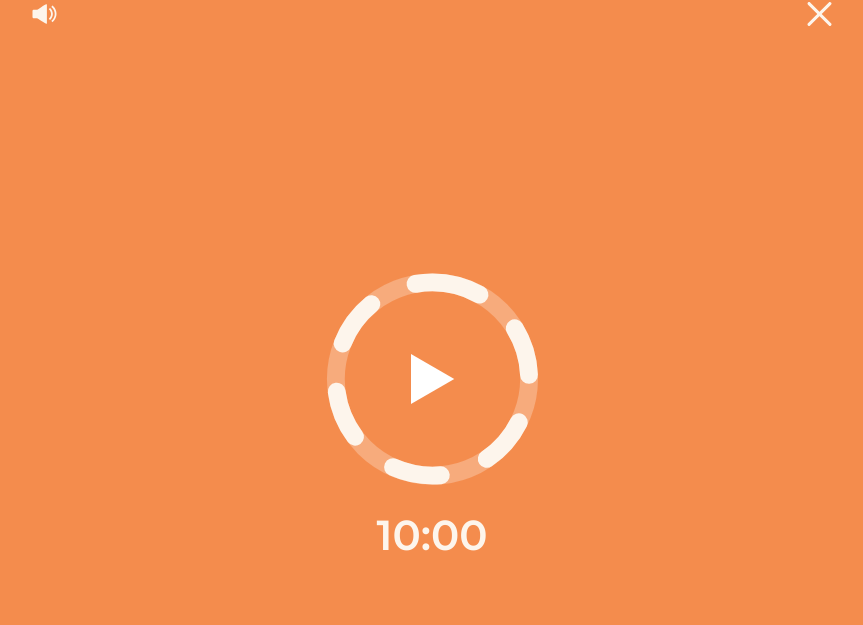
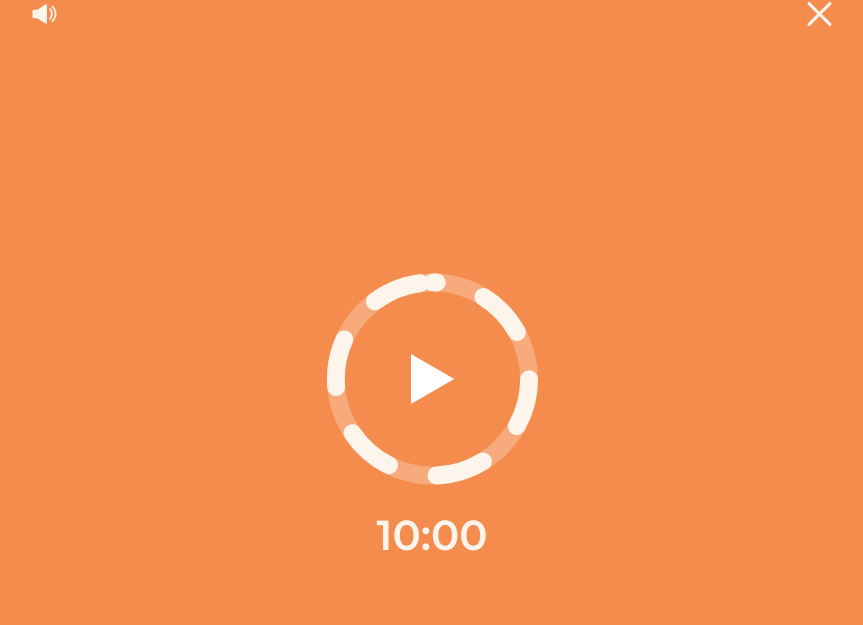
Before and after one commit to NunoGaioPereira/meditation-timer, a PHP site: page / in a window 1280 px wide. Shown: the part 21-646 px from the top of the page, without its empty margins (208-1071 px from the left). Run offline with PHP 8.4, Linux system fonts and the light colour scheme.

Commit message:
test stroke offset safari

```diff
--- a/css/meditation.css
+++ b/css/meditation.css
@@ -352,6 +352,7 @@ input:checked + .slider:before {
  .moving-outline {
     stroke: var(--light-contrast);
     stroke-dasharray: 110px;
+    stroke-dashoffset: 100px;
  }
 
  .track-outline {
```
